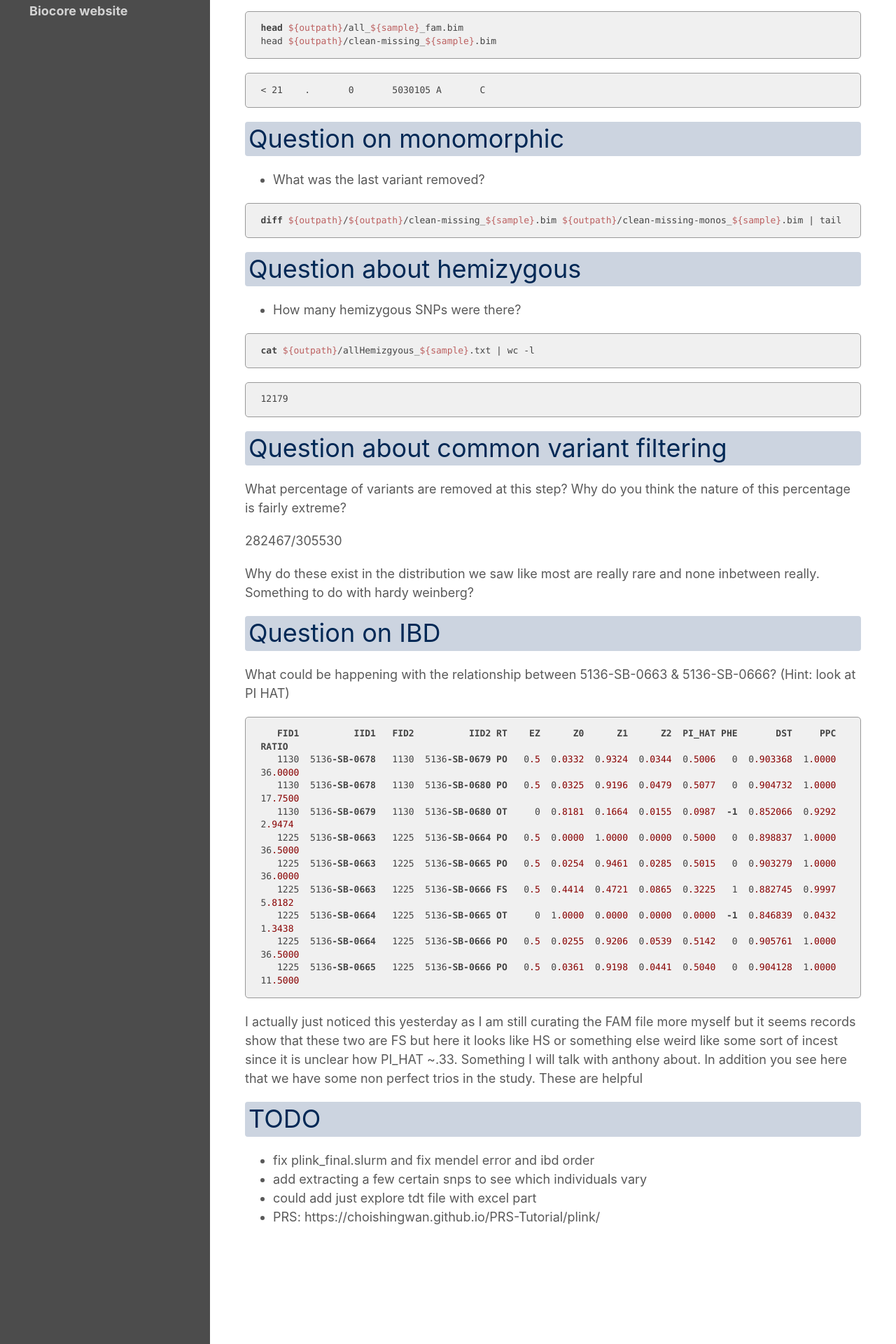
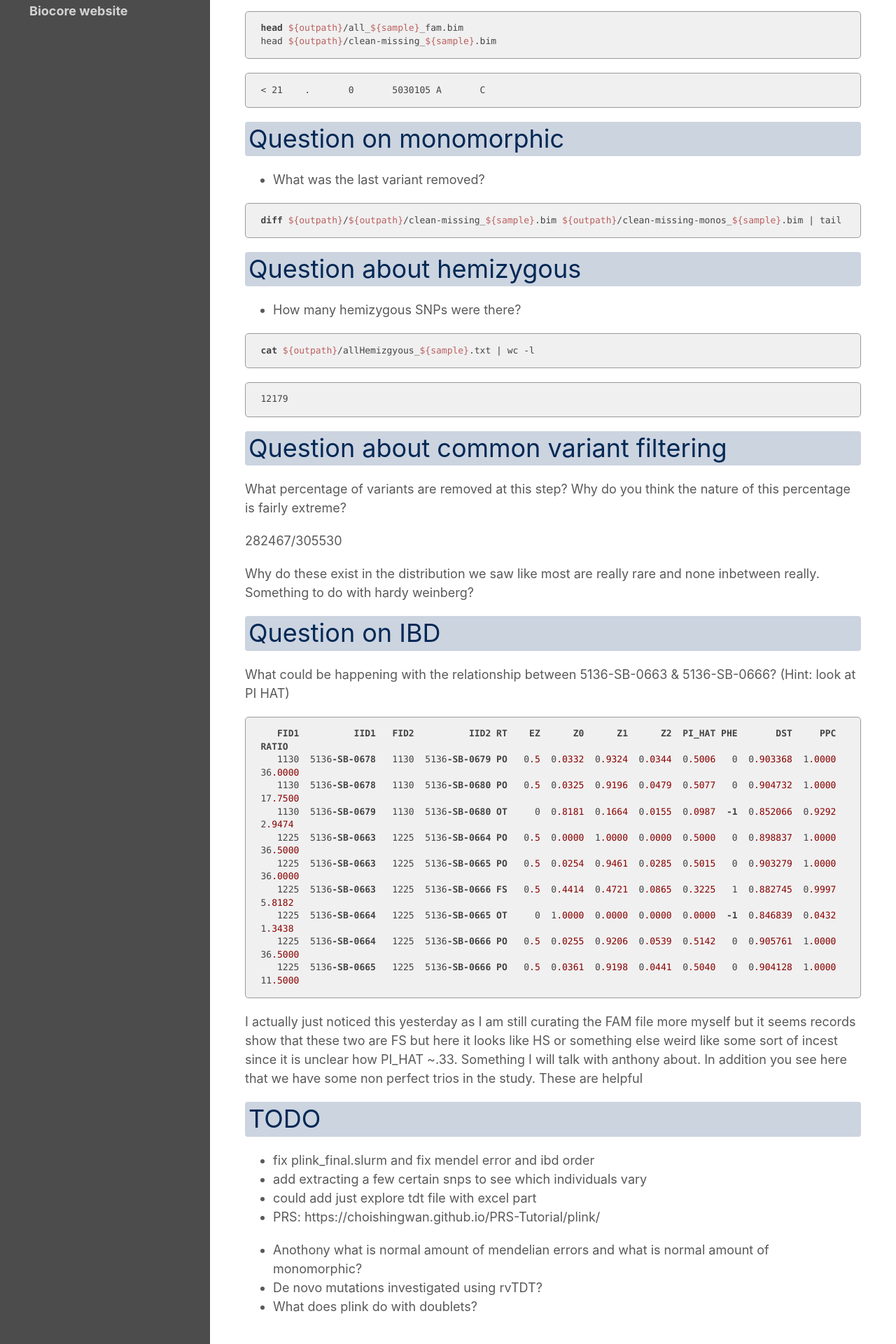
Before and after one commit to ucdavis-bioinformatics-training/2021-July-Genome-Wide-Association-Studies, a Jekyll site: the page built from data_analysis/Plink_Stepbystep_solutions.md, in a window 1280 px wide. Shown: the part 1209-3129 px from the top of the page at 70% size. Built offline with Jekyll 4.4.1, drawn with Linux system fonts in a browser that asks for light colours; our own code applies the rules of GitHub Pages for plain Markdown files.

Commit message:
formating

```diff
--- a/data_analysis/Plink_Stepbystep_solutions.md
+++ b/data_analysis/Plink_Stepbystep_solutions.md
@@ -136,3 +136,7 @@ talk with anthony about. In addition you see here that we have some non perfect
 - add extracting a few certain snps to see which individuals vary
 - could add just explore tdt file with excel part
 - PRS: https://choishingwan.github.io/PRS-Tutorial/plink/
+
+- Anothony what is normal amount of mendelian errors and what is normal amount of monomorphic?
+- De novo mutations investigated using rvTDT?
+- What does plink do with doublets?
```
Also changed, not shown: data_analysis/wAnnovar_annotation.md (+3 -0 lines).
